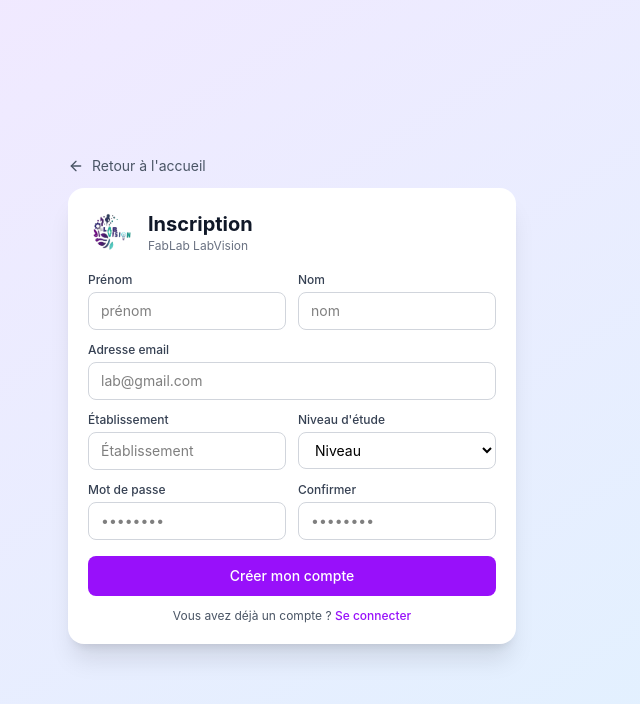
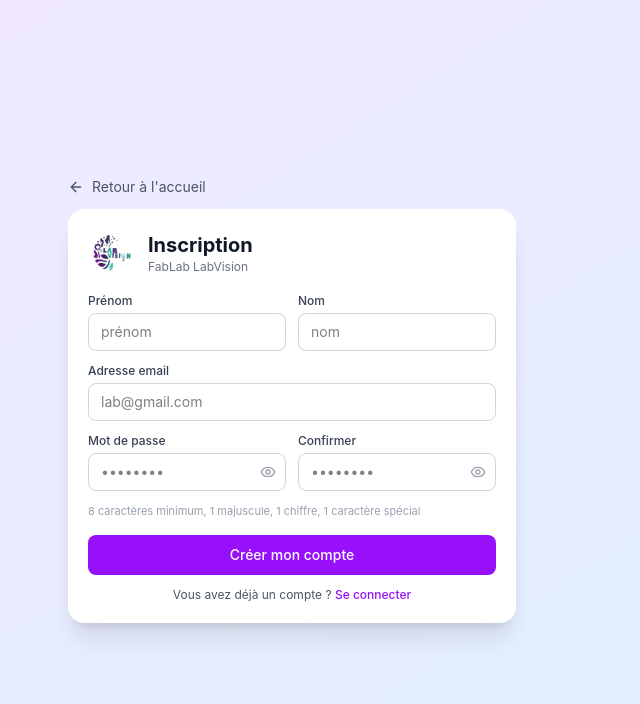
Before and after one commit to nii-ah/labvision, a React (Vite) app in the folder frontend/: page /register in a window 1280 px wide. Shown: the top 704 px of the page, without its empty margins (348-988 px from the left). Built offline with nearby package versions, Linux system fonts and the light colour scheme.

Commit message:
connection du backend et frontend pour login et register avec ameloiration de l'affichae d'erreur

```diff
--- a/frontend/src/pages/loginPage.tsx
+++ b/frontend/src/pages/loginPage.tsx
@@ -1,17 +1,47 @@
 import { useState } from "react";
-import { Link } from "react-router";
-import { ArrowLeft } from "lucide-react";
+import { Link, useNavigate } from "react-router";
+import { ArrowLeft, Eye, EyeOff } from "lucide-react";
 import logoLabVision from "../assets/icons/logo_labVision.png";
+import { loginUser } from "../services/auth.service";
 
 export function LoginPage() {
+  const navigate = useNavigate();
   const [formData, setFormData] = useState({
     email: "",
     motDePasse: "",
   });
+  const [error, setError] = useState<string | null>(null);
+  const [loading, setLoading] = useState(false);
+  const [showPassword, setShowPassword] = useState(false);
+  const handleSubmit = async (e: React.FormEvent) => {
+    e.preventDefault();
+    setError(null);
+    setLoading(true);
 
-  const handleSubmit = (e: React.FormEvent) => {
-    e.preventDefault();
-    console.log("Connexion:", formData);
+    try {
+      const data = await loginUser({
+        email: formData.email,
+        mot_de_passe: formData.motDePasse,
+      });
+
+      localStorage.setItem("token", data.token);
+      localStorage.setItem("user", JSON.stringify(data.user));
+
+      console.log("Connexion réussi.");
+      navigate("/dashboard");
+    } catch (err: any) {
+        const data = err.response?.data;
+
+        if (data?.errors) {
+            // Regroupe tous les messages d'erreur de chaque champ en une seule liste
+            const allMessages = Object.values(data.errors).flat() as string[];
+            setError(allMessages.join(" "));
+        } else {
+            setError(data?.message || "Une erreur est survenue. Veuillez réessayer.");
+        }
+        } finally {
+        setLoading(false);
+            }
   };
 
   return (
@@ -23,7 +53,6 @@ export function LoginPage() {
         </Link>
 
         <div className="bg-white rounded-2xl shadow-xl p-5">
-          {/* Header */}
           <div className="flex items-center gap-3 mb-4">
             <img src={logoLabVision} alt="FabLab LabVision" className="w-12 h-12" />
             <div>
@@ -31,6 +60,12 @@ export function LoginPage() {
               <p className="text-xs text-gray-500">FabLab LabVision</p>
             </div>
           </div>
+
+          {error && (
+            <div className="mb-3 p-2 bg-red-50 border border-red-200 rounded-lg text-xs text-red-600">
+              {error}
+            </div>
+          )}
 
           <form onSubmit={handleSubmit} className="space-y-3">
             <div>
@@ -48,17 +83,27 @@ export function LoginPage() {
             </div>
 
             <div>
-              <label className="block text-xs font-medium text-gray-700 mb-1">
+            <label className="block text-xs font-medium text-gray-700 mb-1">
                 Mot de passe
-              </label>
-              <input
-                type="password"
+            </label>
+            <div className="relative">
+                <input
+                type={showPassword ? "text" : "password"}
                 value={formData.motDePasse}
                 onChange={(e) => setFormData({ ...formData, motDePasse: e.target.value })}
-                className="w-full px-3 py-2 text-sm border border-gray-300 rounded-lg focus:outline-none focus:ring-2 focus:ring-purple-900 focus:border-transparent"
+                className="w-full px-3 py-2 pr-9 text-sm border border-gray-300 rounded-lg focus:outline-none focus:ring-2 focus:ring-purple-900 focus:border-transparent"
                 placeholder="••••••••"
                 required
-              />
+                />
+                <button
+                type="button"
+                onClick={() => setShowPassword(!showPassword)}
+                className="absolute right-2.5 top-1/2 -translate-y-1/2 text-gray-400 hover:text-gray-600"
+                tabIndex={-1}
+                >
+                {showPassword ? <EyeOff className="w-4 h-4" /> : <Eye className="w-4 h-4" />}
+                </button>
+            </div>
             </div>
 
             <div>
@@ -69,9 +114,10 @@ export function LoginPage() {
 
             <button
               type="submit"
-              className="w-full py-2.5 bg-purple-600 text-white text-sm font-medium rounded-lg hover:bg-purple-700 transition mt-1"
+              disabled={loading}
+              className="w-full py-2.5 bg-purple-600 text-white text-sm font-medium rounded-lg hover:bg-purple-700 transition mt-1 disabled:opacity-50 disabled:cursor-not-allowed"
             >
-              Se connecter
+              {loading ? "Connexion en cours..." : "Se connecter"}
             </button>
           </form>
 
--- a/frontend/src/pages/registerPage.tsx
+++ b/frontend/src/pages/registerPage.tsx
@@ -1,22 +1,56 @@
 import { useState } from "react";
-import { Link } from "react-router";
-import { ArrowLeft } from "lucide-react";
+import { Link, useNavigate } from "react-router";
+import {  ArrowLeft, Eye, EyeOff } from "lucide-react";
 import logoLabVision from "../assets/icons/logo_labVision.png";
+import { registerUser } from "../services/auth.service";
 
 export function RegisterPage() {
+  const navigate = useNavigate();
   const [formData, setFormData] = useState({
     nom: "",
     prenom: "",
     email: "",
     motDePasse: "",
     confirmMotDePasse: "",
-    etablissement: "",
-    niveauEtude: "",
   });
+  const [error, setError] = useState<string | null>(null);
+  const [loading, setLoading] = useState(false);
+  const [showPassword, setShowPassword] = useState(false);
+  const [showConfirmPassword, setShowConfirmPassword] = useState(false);
 
-  const handleSubmit = (e: React.FormEvent) => {
+  const handleSubmit = async (e: React.FormEvent) => {
     e.preventDefault();
-    console.log("Inscription:", formData);
+    setError(null);
+
+    // Validation front : les deux mots de passe doivent correspondre
+    if (formData.motDePasse !== formData.confirmMotDePasse) {
+      setError("Les mots de passe ne correspondent pas.");
+      return;
+    }
+
+    setLoading(true);
+    try {
+      await registerUser({
+        nom: formData.nom,
+        prenom: formData.prenom,
+        email: formData.email,
+        mot_de_passe: formData.motDePasse,
+      });
+      console.log("Inscription réussi.");
+      navigate("/login");
+    } catch (err: any) {
+    const data = err.response?.data;
+
+    if (data?.errors) {
+        // Regroupe tous les messages d'erreur de chaque champ en une seule liste
+        const allMessages = Object.values(data.errors).flat() as string[];
+        setError(allMessages.join(" "));
+    } else {
+        setError(data?.message || "Une erreur est survenue. Veuillez réessayer.");
+    }
+    } finally {
+    setLoading(false);
+    }
   };
 
   return (
@@ -28,7 +62,6 @@ export function RegisterPage() {
         </Link>
 
         <div className="bg-white rounded-2xl shadow-xl p-5">
-          {/* Header réduit */}
           <div className="flex items-center gap-3 mb-4">
             <img src={logoLabVision} alt="FabLab LabVision" className="w-12 h-12" />
             <div>
@@ -37,8 +70,13 @@ export function RegisterPage() {
             </div>
           </div>
 
+          {error && (
+            <div className="mb-3 p-2 bg-red-50 border border-red-200 rounded-lg text-xs text-red-600">
+              {error}
+            </div>
+          )}
+
           <form onSubmit={handleSubmit} className="space-y-3">
-            {/* Prénom + Nom */}
             <div className="grid grid-cols-2 gap-3">
               <div>
                 <label className="block text-xs font-medium text-gray-700 mb-1">Prénom</label>
@@ -64,7 +102,6 @@ export function RegisterPage() {
               </div>
             </div>
 
-            {/* Email */}
             <div>
               <label className="block text-xs font-medium text-gray-700 mb-1">Adresse email</label>
               <input
@@ -77,70 +114,60 @@ export function RegisterPage() {
               />
             </div>
 
-            {/* Établissement + Niveau sur la même ligne */}
             <div className="grid grid-cols-2 gap-3">
                 <div>
-                <label className="block text-xs font-medium text-gray-700 mb-1">Établissement</label>
+                    <label className="block text-xs font-medium text-gray-700 mb-1">Mot de passe</label>
+                    <div className="relative">
                     <input
-                  type="text"
-                  value={formData.etablissement}
-                  onChange={(e) => setFormData({ ...formData, etablissement: e.target.value })}
-                  className="w-full px-3 py-2 text-sm border border-gray-300 rounded-lg focus:outline-none focus:ring-2 focus:ring-purple-900 focus:border-transparent"
-                  placeholder="Établissement"
+                        type={showPassword ? "text" : "password"}
+                        value={formData.motDePasse}
+                        onChange={(e) => setFormData({ ...formData, motDePasse: e.target.value })}
+                        className="w-full px-3 py-2 pr-9 text-sm border border-gray-300 rounded-lg focus:outline-none focus:ring-2 focus:ring-purple-900 focus:border-transparent"
+                        placeholder="••••••••"
                         required
                     />
-              </div>
-              <div>
-                <label className="block text-xs font-medium text-gray-700 mb-1">Niveau d'étude</label>
-                <select
-                  value={formData.niveauEtude}
-                  onChange={(e) => setFormData({ ...formData, niveauEtude: e.target.value })}
-                  className="w-full px-3 py-2 text-sm border border-gray-300 rounded-lg focus:outline-none focus:ring-2 focus:ring-purple-900 focus:border-transparent"
-                  required
+                    <button
+                        type="button"
+                        onClick={() => setShowPassword(!showPassword)}
+                        className="absolute right-2.5 top-1/2 -translate-y-1/2 text-gray-400 hover:text-gray-600"
+                        tabIndex={-1}
                     >
-                  <option value="">Niveau</option>
-                  <option value="licence1">Licence 1</option>
-                  <option value="licence2">Licence 2</option>
-                  <option value="licence3">Licence 3</option>
-                  <option value="master1">Master 1</option>
-                  <option value="master2">Master 2</option>
-                  <option value="doctorat">Doctorat</option>
-                  <option value="autre">Autre</option>
-                </select>
+                        {showPassword ? <EyeOff className="w-4 h-4" /> : <Eye className="w-4 h-4" />}
+                    </button>
                     </div>
                 </div>
 
-            {/* Mot de passe + Confirmation sur la même ligne */}
-            <div className="grid grid-cols-2 gap-3">
                 <div>
-                <label className="block text-xs font-medium text-gray-700 mb-1">Mot de passe</label>
+                    <label className="block text-xs font-medium text-gray-700 mb-1">Confirmer</label>
+                    <div className="relative">
                     <input
-                  type="password"
-                  value={formData.motDePasse}
-                  onChange={(e) => setFormData({ ...formData, motDePasse: e.target.value })}
-                  className="w-full px-3 py-2 text-sm border border-gray-300 rounded-lg focus:outline-none focus:ring-2 focus:ring-purple-900 focus:border-transparent"
+                        type={showConfirmPassword ? "text" : "password"}
+                        value={formData.confirmMotDePasse}
+                        onChange={(e) => setFormData({ ...formData, confirmMotDePasse: e.target.value })}
+                        className="w-full px-3 py-2 pr-9 text-sm border border-gray-300 rounded-lg focus:outline-none focus:ring-2 focus:ring-purple-900 focus:border-transparent"
                         placeholder="••••••••"
                         required
                     />
-              </div>
-              <div>
-                <label className="block text-xs font-medium text-gray-700 mb-1">Confirmer</label>
-                <input
-                  type="password"
-                  value={formData.confirmMotDePasse}
-                  onChange={(e) => setFormData({ ...formData, confirmMotDePasse: e.target.value })}
-                  className="w-full px-3 py-2 text-sm border border-gray-300 rounded-lg focus:outline-none focus:ring-2 focus:ring-purple-900 focus:border-transparent"
-                  placeholder="••••••••"
-                  required
-                />
+                    <button
+                        type="button"
+                        onClick={() => setShowConfirmPassword(!showConfirmPassword)}
+                        className="absolute right-2.5 top-1/2 -translate-y-1/2 text-gray-400 hover:text-gray-600"
+                        tabIndex={-1}
+                    >
+                        {showConfirmPassword ? <EyeOff className="w-4 h-4" /> : <Eye className="w-4 h-4" />}
+                    </button>
                     </div>
                 </div>
-
+            </div>
+            <p className="text-[11px] text-gray-400 mt-1">
+                8 caractères minimum, 1 majuscule, 1 chiffre, 1 caractère spécial
+            </p>
             <button
               type="submit"
-              className="w-full py-2.5 bg-purple-600 text-white text-sm font-medium rounded-lg hover:bg-purple-700 transition mt-1"
+              disabled={loading}
+              className="w-full py-2.5 bg-purple-600 text-white text-sm font-medium rounded-lg hover:bg-purple-700 transition mt-1 disabled:opacity-50 disabled:cursor-not-allowed"
             >
-              Créer mon compte
+              {loading ? "Création en cours..." : "Créer mon compte"}
             </button>
           </form>
 
--- a/frontend/src/services/auth.service.ts
+++ b/frontend/src/services/auth.service.ts
@@ -25,6 +25,11 @@ export interface AuthResponse {
   };
 }
 
+export interface ValidationErrorResponse {
+  message: string;
+  errors?: Record<string, string[]>;
+}
+
 export const registerUser = async (data: RegisterData): Promise<AuthResponse> => {
   const response = await api.post<AuthResponse>('/register', data);
   return response.data;
```
Lines whose indentation alone changed are shown as unchanged.
